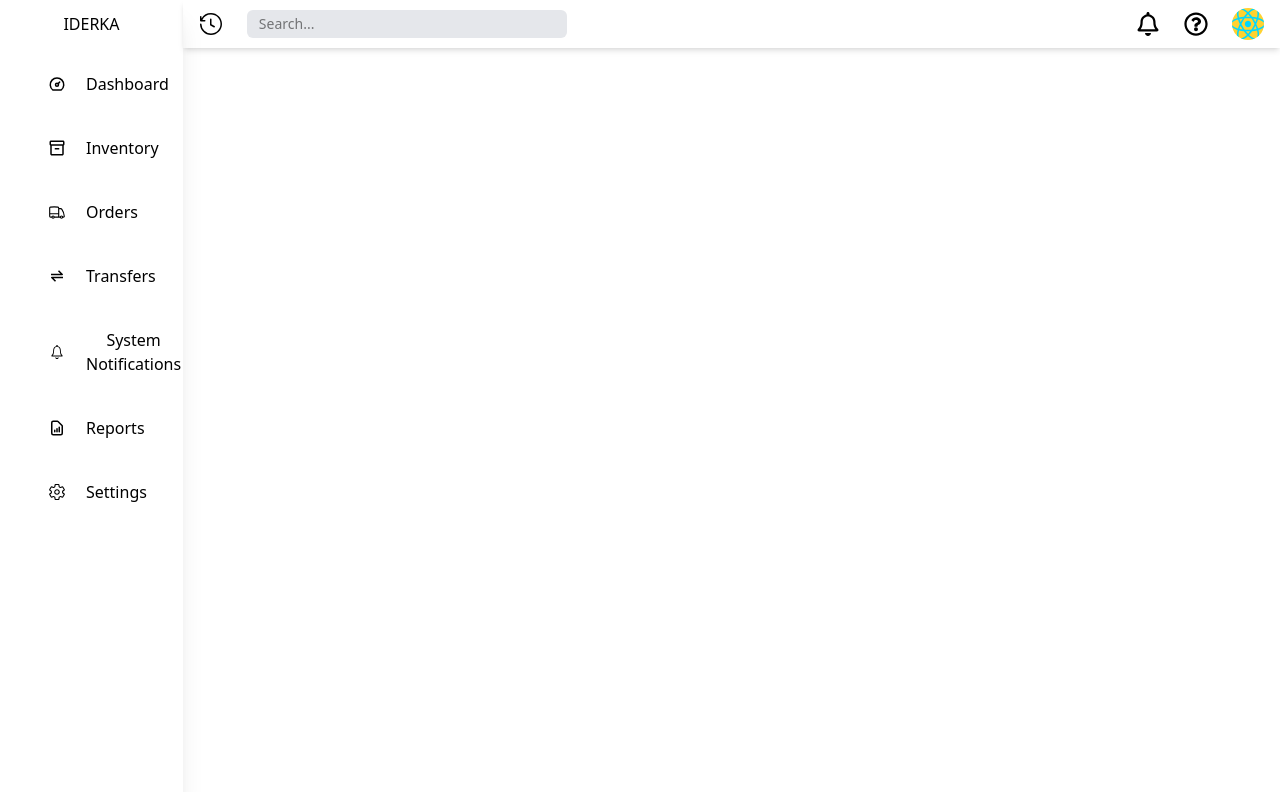
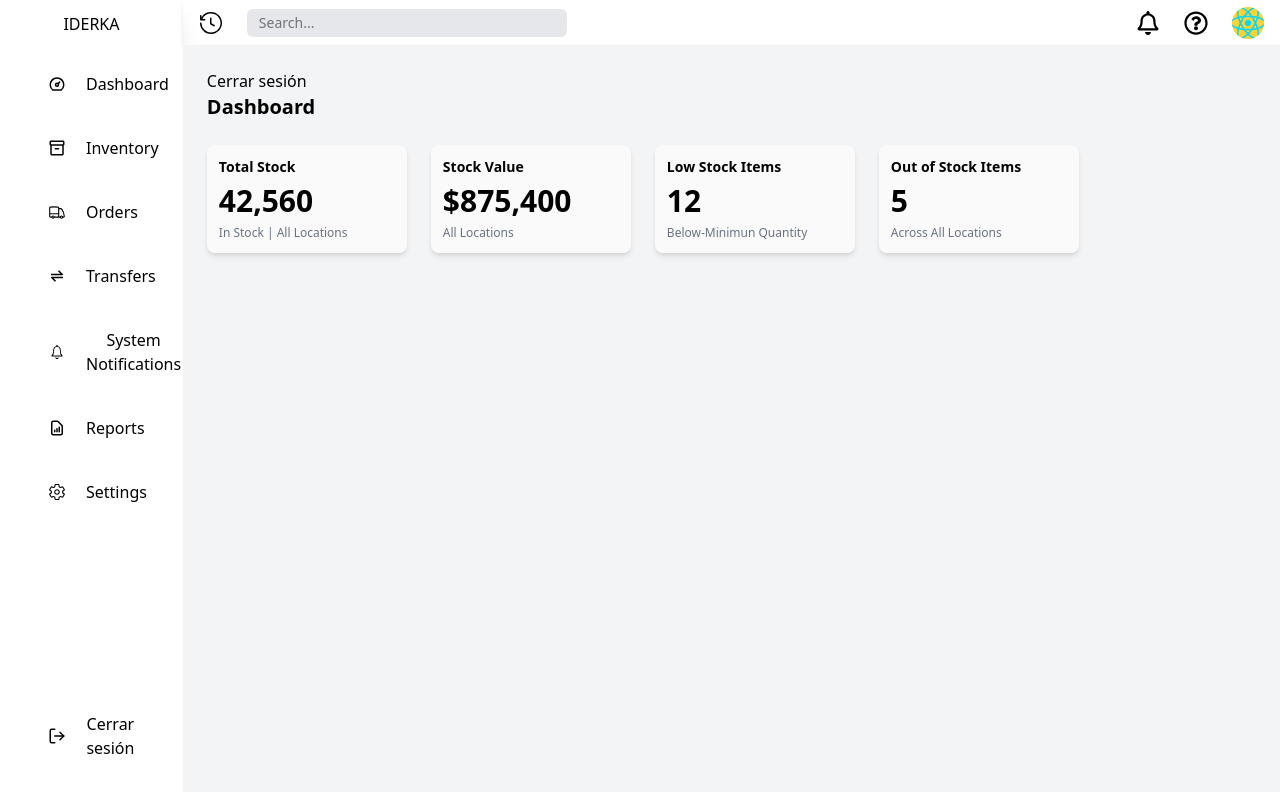
Before and after one commit to Fab0705/ManagementInventorySystemV1, a React (Vite) app: page /dashboard in a window 1280 px wide. Shown: the top 792 px of the page. Built offline with nearby package versions, Linux system fonts and the light colour scheme; sample sign-in values are in the browser's storage.

Commit message:
localStorage for LogisticChief and logOut button

```diff
--- a/src/App.jsx
+++ b/src/App.jsx
@@ -14,9 +14,11 @@ import SystemNotifications from './pages/SystemNotifications';
 //import './App.css'
 
 function App() {
-  const { isAuthenticated, loading } = useAuth();
+  const { isAuthenticated, loading, userData } = useAuth();
 
   if (loading) return <div className="flex items-center justify-center h-screen">Cargando...</div>;
+
+  const isAdmin = userData?.roles === "Jefe de Logística";
 
   return (
     <Router>
@@ -24,9 +26,10 @@ function App() {
         <Route
           path="/login"
           element={
-            isAuthenticated ? <Navigate to="/" replace /> : <Login />
+            isAuthenticated ? <Navigate to={isAdmin ? "/inventory" : "/"} replace /> : <Login />
           }
         />
+
         <Route
           path="*"
           element={
@@ -36,7 +39,12 @@ function App() {
                 <div className="flex flex-col flex-1">
                   <NavBar />
                   <Routes>
-                    <Route path="/" element={<Dashboard />} />
+                    {/* Redirección automática según el rol */}
+                    <Route
+                      path="/"
+                      element={<Navigate to={isAdmin ? "/inventory" : "/dashboard"} replace />}
+                    />
+                    <Route path="/dashboard" element={<Dashboard />} />
                     <Route path="/inventory" element={<Inventory />} />
                     <Route path="/orders" element={<Orders />} />
                     <Route path="/transfers" element={<Transfers />} />
--- a/src/components/AsideBar/AsideBar.jsx
+++ b/src/components/AsideBar/AsideBar.jsx
@@ -9,6 +9,8 @@ import { IoSettingsOutline, IoSettingsSharp } from "react-icons/io5";
 import { BiPurchaseTag, BiSolidPurchaseTag, BiTransferAlt } from "react-icons/bi";
 import { HiOutlineDocumentReport, HiDocumentReport } from "react-icons/hi";
 import { IoIosNotificationsOutline, IoMdNotifications } from "react-icons/io";
+import { useAuth } from '../../context/AuthContext';
+import { FiLogOut } from "react-icons/fi";
 
 const itemsDesc = ['Dashboard', 'Inventory', 'Orders', 'Transfers', 'System Notifications', 'Reports', 'Settings'];
 const routes = ['/', '/inventory', '/orders', '/transfers', '/notifications', '/reports', '/settings'];
@@ -18,23 +20,37 @@ const itemsIcoFilled = [TbDashboardFilled, MdInventory2, HiTruck, BiTransferAlt,
 export default function AsideBar() {
   const navigate = useNavigate();
   const location = useLocation();
+  const { userData, logout } = useAuth();
+
+  const isAdmin = userData?.roles === "Jefe de Logística";
+
+  const allowedIndexes = isAdmin ? [1, 2, 3] : [0, 1, 2, 3, 4, 5, 6];
 
   return (
-    <aside className='h-dvh w-1/7 shadow-xl'>
+    <aside className='h-dvh w-1/7 shadow-xl flex flex-col justify-between'>
+      <div>
         <h2 className='h-12 text-center content-center'>IDERKA</h2>
         <ul className='px-8'>
-            {itemsDesc.map((desc, index) => {
+          {allowedIndexes.map((index) => {
             const isActive = location.pathname === routes[index];
             const Icon = isActive ? itemsIcoFilled[index] : itemsIcoLight[index];
-              return  (
-                <li key={desc}>
-                  <AsideBarButton icon={Icon} onclick={() => navigate(routes[index])} isActive={isActive} >
-                    {desc}
+            return (
+              <li key={itemsDesc[index]}>
+                <AsideBarButton icon={Icon} onclick={() => navigate(routes[index])} isActive={isActive}>
+                  {itemsDesc[index]}
                 </AsideBarButton>
               </li>
             );
           })}
         </ul>
+      </div>
+
+      {/* Cerrar sesión */}
+      <div className='px-8 mb-4'>
+        <AsideBarButton icon={FiLogOut} onclick={logout} isActive={false}>
+          Cerrar sesión
+        </AsideBarButton>
+      </div>
     </aside>
-  )
+  );
 }
```
Lines whose indentation alone changed are shown as unchanged.
